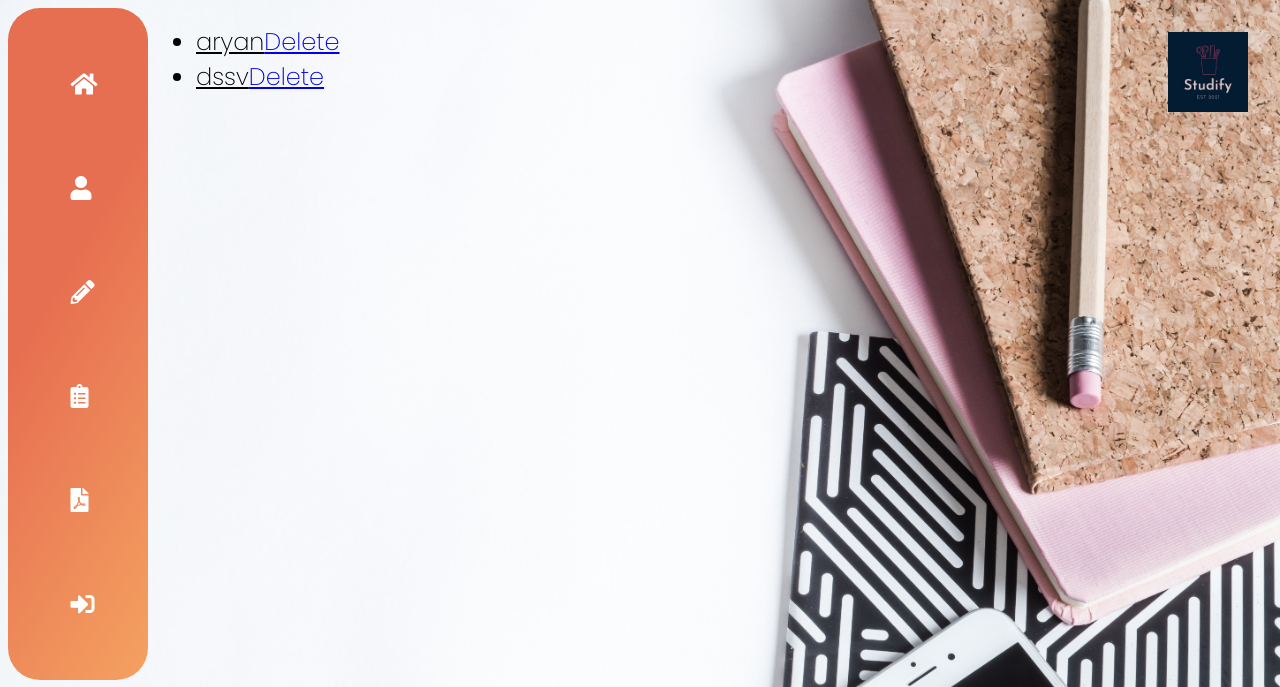
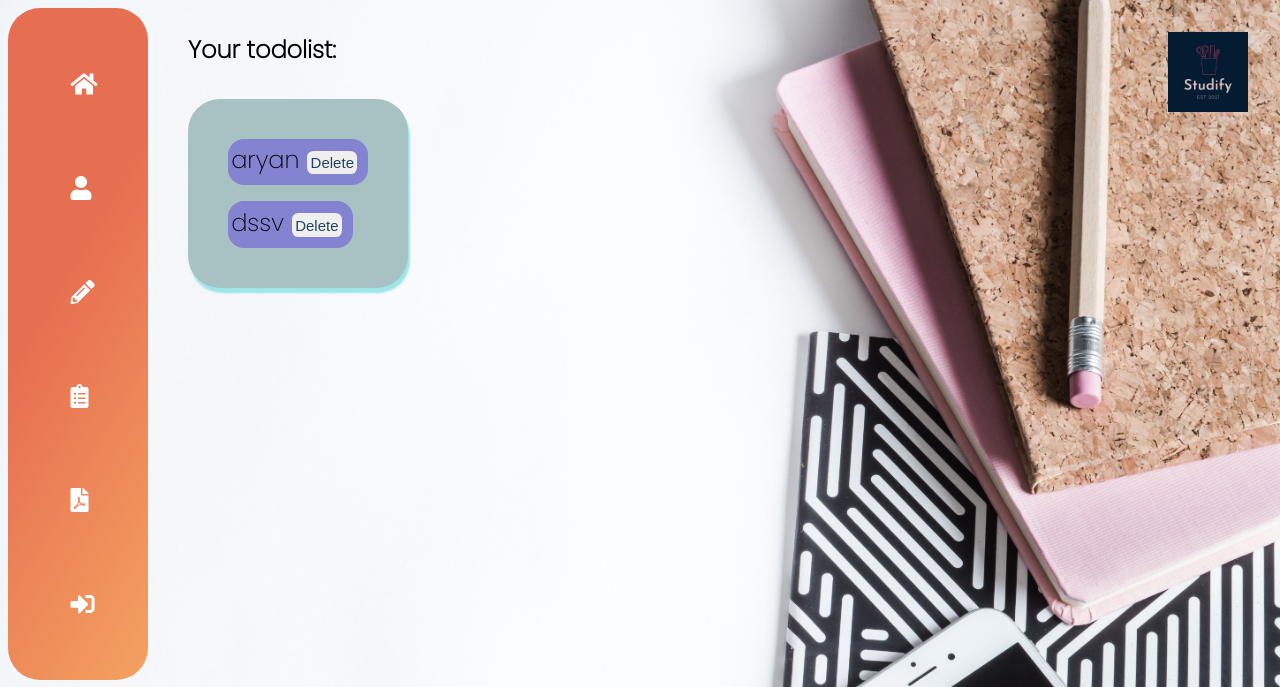
Before and after one commit to Soham041201/Studify, a Django app: page /view/ in a window 1280 px wide. Shown: the top 687 px of the page. Run offline with Django 3.2, Linux system fonts and the light colour scheme; a user stored in the database is signed in; data comes from the database, SQL or seed files in the repository; both versions use the stored data as it was after the commit.

Commit message:
style: view list styled 👌

```diff
--- a/main/templates/main/view.html
+++ b/main/templates/main/view.html
@@ -1,27 +1,77 @@
 {% extends "main/base.html" %}
 {% block title %} View List {% endblock %}
 {% load static %}
-<style>
-    ul {
-        list-style-type: none;
-    }
-</style>
+
 
 {% block container %}
+<style>
+    .todolist {
+        list-style-type: none;
+        background: rgb(168, 193, 194);
+        box-shadow: 2px 5px 2px rgb(157, 229, 231);
+        margin-top: 2rem;
+        border-radius:2rem;
+        height: auto;
+        padding:2rem
+
+    }
+    .no-list
+    {
+        list-style-type: none;
+        background: rgb(168, 193, 194);
+        box-shadow: 2px 5px 2px rgb(157, 229, 231);
+        margin-top: 2rem;
+        border-radius:2rem;
+        height: 4rem;
+        padding:2rem;
+        padding-top:0 ;
+
+    }
+    .container-ul{
+        margin-left: 2rem;
+    }
+    .todolist li{
+        background: rgb(131, 131, 209);
+        margin: 0.5rem;
+        border-radius: 1rem;
+        padding: 0.2rem;
+        list-style-type: none;
+
+    }
+    .todolist li a{
+        text-decoration: none;
+    }
+    .todolist li button a
+    {
+        color: rgb(30, 67, 98);
+        font-size: 15px;
+    }
+    .todolist li button{
+        padding: 0.2rem;
+        border: none;
+        border-radius: 0.4rem;
+        margin: 0.5rem;
+    }
+
+
+</style>
 {% if user.todolist.all.count %}
+<div class="container-ul">
+    <h4>Your todolist: </h4>
 <ul class="todolist">
     {% for td in user.todolist.all %}
     <div class="listitem" style="display: flex;">
-        <li><a href="/{{td.id}}" style="color: black;">{{td.name}}</a><a href="{% url 'deletelist' td.id %}">Delete</a></li>
+        <li><a href="/{{td.id}}" style="color: black;">{{td.name}}</a><button><a href="{% url 'deletelist' td.id %}">Delete</a></button></li>
     </div>
 
     {% endfor %}
 </ul>
+</div>
 {% else %}
 
 
-<div>
-    you currently have no list, make some <a href="/create">here</a>.
+<div class="no-list">
+   <h4>You currently have no list, make some <a href="/create">here</a></h4>.
 </div>
 {% endif %}
 <script src="{% static 'JS/view.js' %}"></script>
```
Also changed, not shown: db.sqlite3.
